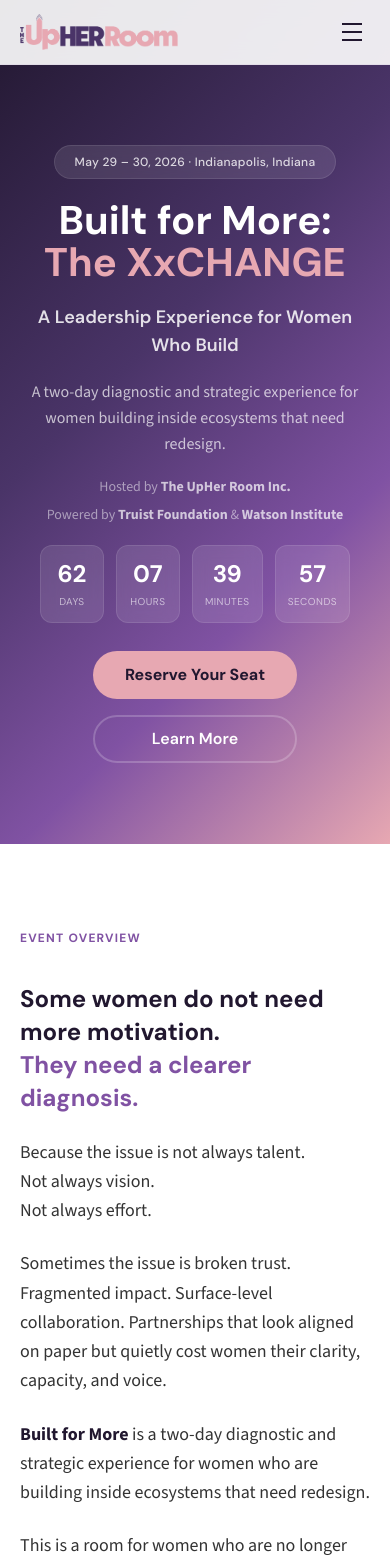
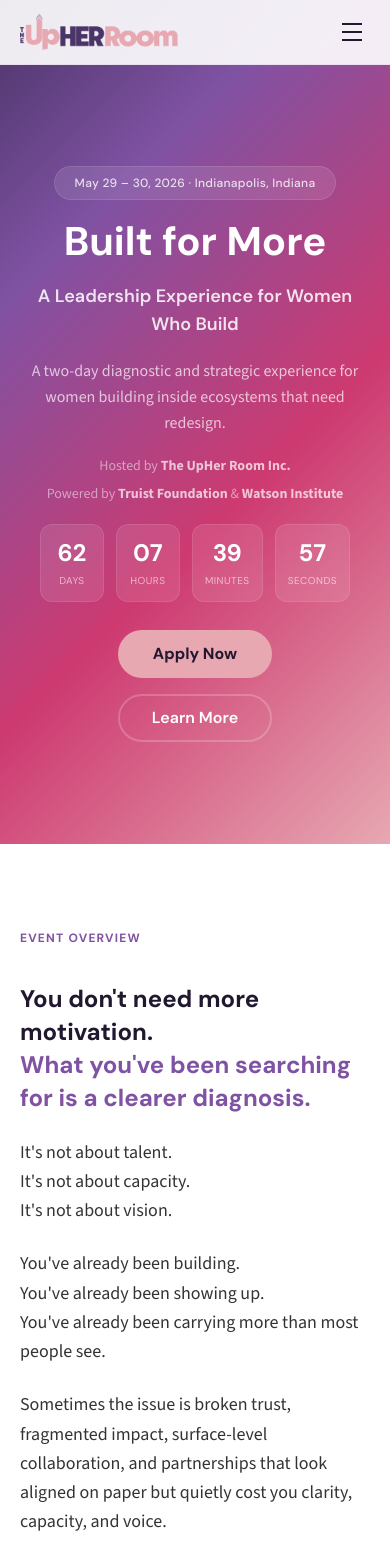
Before and after one commit to theupherroom/realHer, a Next.js app: page / in a window 390 px wide. Shown: the top 1566 px of the page. Built offline with nearby package versions, Linux system fonts and the light colour scheme.

Commit message:
added new images, added extra pink gradient

```diff
--- a/app/components/mobile-nav.tsx
+++ b/app/components/mobile-nav.tsx
@@ -49,11 +49,11 @@
               </a>
             ))}
             <a
-              href="#tickets"
+              href="/register"
               onClick={() => setOpen(false)}
               className="mt-2 flex items-center justify-center px-5 h-10 rounded-full bg-primary text-white text-sm font-semibold"
             >
-              Register Now
+              Apply Now
             </a>
           </nav>
         </div>
--- a/app/components/schedule-section.tsx
+++ b/app/components/schedule-section.tsx
@@ -121,10 +121,6 @@
         heading="Saturday — May 30"
         subheading="The Build Lab · 9:00 AM – 5:00 PM"
       />
-
-      <p className="md:col-span-2 text-center text-xs text-white/40 font-source pt-2">
-        Tap or hover any session to read more.
-      </p>
     </div>
   );
 }
--- a/app/layout.tsx
+++ b/app/layout.tsx
@@ -16,9 +16,9 @@
 
 export const metadata: Metadata = {
   title:
-    "Built for More — A Leadership Symposium for Women Who Build | The UpHer Room",
+    "Built for More — A Leadership Experience for Women Who Build | The UpHer Room",
   description:
-    "A two-day diagnostic and strategic experience for women building inside ecosystems that need redesign. May 29–30, 2026 in Indianapolis, Indiana. Hosted by The UpHer Room Inc.",
+    "A two-day leadership experience for women navigating misalignment, fragmentation, and the realities of building inside systems that need redesign. May 29–30, 2026 in Indianapolis, Indiana. Hosted by The UpHer Room Inc.",
 };
 
 export default function RootLayout({
--- a/app/page.tsx
+++ b/app/page.tsx
@@ -86,32 +86,32 @@
 ];
 
 const FRIDAY_SCHEDULE = [
-  { time: "6:00 PM", title: "Arrival + Check-In", desc: "Guests arrive, are welcomed, and seated. Light music, wine, and hors d’oeuvres." },
-  { time: "6:10 PM", title: "Opening Welcome", desc: "Host sets tone for the room. “This is not a performance. This is a room for real women.”" },
-  { time: "6:15 PM", title: "Identity Without Titles", desc: "“Who are you without what you do?” Small table introductions — no titles, no orgs, no achievements." },
-  { time: "6:30 PM", title: "Reflection Moment", desc: "“What did you notice?” Quick table discussion." },
-  { time: "6:40 PM", title: "The Moment of Truth", desc: "“Step Forward If…” Participants respond to prompts on partnership, visibility, and tension." },
-  { time: "6:55 PM", title: "Keynote", desc: "Short keynote and grounding moment." },
-  { time: "7:00 PM", title: "Dinner Served", desc: "Shared meal." },
-  { time: "7:10 PM", title: "Creative Interruption", desc: "Spoken word or artistic element." },
-  { time: "7:20 PM", title: "The 1st Exchange", desc: "“What do you want her to know?” Participants write anonymous messages." },
-  { time: "7:35 PM", title: "Reflection + Read Aloud", desc: "Cards redistributed and read. Table discussion follows." },
-  { time: "7:50 PM", title: "“I See You”", desc: "Paired interaction — one speaks, one affirms. Then switch." },
-  { time: "8:10 PM", title: "Closing Moment", desc: "Host anchors the evening and previews Saturday." },
-  { time: "8:20 PM", title: "Photos + Light Networking", desc: "Legacy Goods preview and distribution." },
+  { time: "6:00 PM", title: "Arrival + Check-In" },
+  { time: "6:10 PM", title: "Opening Welcome" },
+  { time: "6:15 PM", title: "Activation 1: Identity Without Titles" },
+  { time: "6:30 PM", title: "Reflection Moment" },
+  { time: "6:40 PM", title: "Activation 2: The Moment of Truth" },
+  { time: "6:55 PM", title: "Keynote" },
+  { time: "7:00 PM", title: "Dinner Served" },
+  { time: "7:10 PM", title: "Creative Interruption" },
+  { time: "7:20 PM", title: "Activation 3: The 1st Exchange" },
+  { time: "7:35 PM", title: "Reflection + Read Aloud" },
+  { time: "7:50 PM", title: "Activation 4: “I See You”" },
+  { time: "8:10 PM", title: "Closing Moment" },
+  { time: "8:20 PM", title: "Photos + Light Networking" },
 ];
 
 const SATURDAY_SCHEDULE = [
-  { time: "9:00 AM", title: "Arrival + Morning Fuel", desc: "Breakfast and informal connection." },
-  { time: "9:15 AM", title: "Formal Introductions", desc: "Participants share name, what they’re building, and affiliations." },
-  { time: "9:35 AM", title: "Opening Keynote", desc: "“Why are we here? Why are we building?”" },
-  { time: "10:00 AM", title: "The Open Window", desc: "“What are you building?” (anonymous). Participants share impact, audience, and needs — no names or orgs attached." },
-  { time: "10:45 AM", title: "The 2nd Exchange · Build Lab", desc: "Groups formed by alignment. Set aside individual agendas and build a shared concept or solution together." },
-  { time: "1:15 PM", title: "Lunch + Informal Dialogue", desc: "Shared meal and continued conversation." },
-  { time: "2:00 PM", title: "Group Share + Reflection", desc: "Each group presents — key insights and shifts." },
-  { time: "3:00 PM", title: "Signature Conversation", desc: "“What does real collaboration actually look like?” / “What does it mean to be a girl’s girl?” Facilitated discussion." },
-  { time: "4:40 PM", title: "“Leaving Different”", desc: "Blindfold and affirmation experience." },
-  { time: "5:00 PM", title: "Close", desc: "Host anchors the full experience." },
+  { time: "9:00 AM", title: "Arrival + Morning Fuel" },
+  { time: "9:15 AM", title: "Activation 1: Formal Introductions" },
+  { time: "9:35 AM", title: "Opening Keynote" },
+  { time: "10:00 AM", title: "Activation 2: The Open Window" },
+  { time: "10:45 AM", title: "Activation 3: The 2nd Exchange" },
+  { time: "1:15 PM", title: "Lunch + Informal Dialogue" },
+  { time: "2:00 PM", title: "Group Share + Reflection" },
+  { time: "3:00 PM", title: "Signature Conversation" },
+  { time: "4:40 PM", title: "Activation 4: “Leaving Different”" },
+  { time: "5:00 PM", title: "Close" },
 ];
 
 /* ─── page ──────────────────────────────────────────────── */
@@ -146,7 +146,7 @@
             href="/register"
             className="hidden sm:inline-flex items-center justify-center shrink-0 px-5 h-9 rounded-full bg-primary text-white text-[13px] font-semibold hover:bg-primary-fg transition-colors whitespace-nowrap"
           >
-            Register Now
+            Apply Now
           </a>
           <MobileNav />
         </div>
@@ -156,7 +156,7 @@
       <section
         id="event-details"
         className="relative min-h-[100svh] flex items-center justify-center overflow-hidden pt-16"
-        style={{ background: "linear-gradient(135deg, #21172f 0%, #4a3468 40%, #8052a3 70%, #e7a8b2 100%)" }}
+        style={{ background: "linear-gradient(135deg, #4a3468 0%, #8052a3 25%, #cd3a70 60%, #e7a8b2 100%)" }}
       >
         <div className="relative z-10 container-site text-center flex flex-col items-center gap-5 sm:gap-6 py-16 sm:py-20">
           <span className="inline-block px-5 py-2 rounded-full bg-white/10 backdrop-blur-sm text-white/80 text-xs sm:text-sm font-medium tracking-wide border border-white/10">
@@ -164,9 +164,7 @@
           </span>
 
           <h1 className="text-[2.5rem] sm:text-5xl md:text-6xl lg:text-7xl font-bold text-white leading-[1.05] max-w-5xl px-2">
-            Built for More:
-            <br />
-            <span className="text-secondary">The XxCHANGE</span>
+            Built for More
           </h1>
           <p className="text-lg sm:text-xl md:text-2xl text-white/85 font-semibold max-w-2xl px-2">
             A Leadership Experience for Women Who Build
@@ -187,10 +185,10 @@
 
           <div className="flex flex-col sm:flex-row gap-4 mt-2">
             <a
-              href="#tickets"
+              href="/register"
               className="inline-flex items-center justify-center px-8 h-12 rounded-full bg-secondary text-primary-dk font-bold hover:bg-secondary/90 transition-colors text-base"
             >
-              Reserve Your Seat
+              Apply Now
             </a>
             <a
               href="#overview"
@@ -211,29 +209,38 @@
 
           <div className="mt-8 space-y-6 text-lg sm:text-xl leading-relaxed text-foreground/80 font-source">
             <p className="text-2xl sm:text-3xl font-bold text-primary-dk leading-snug font-sans">
-              Some women do not need more motivation.
+              You don&apos;t need more motivation.
               <br />
-              <span className="text-primary">They need a clearer diagnosis.</span>
+              <span className="text-primary">What you&apos;ve been searching for is a clearer diagnosis.</span>
             </p>
 
             <p>
-              Because the issue is not always talent.
+              It&apos;s not about talent.
               <br />
-              Not always vision.
+              It&apos;s not about capacity.
               <br />
-              Not always effort.
+              It&apos;s not about vision.
             </p>
 
             <p>
-              Sometimes the issue is broken trust. Fragmented impact.
-              Surface-level collaboration. Partnerships that look aligned on
-              paper but quietly cost women their clarity, capacity, and voice.
+              You&apos;ve already been building.
+              <br />
+              You&apos;ve already been showing up.
+              <br />
+              You&apos;ve already been carrying more than most people see.
+            </p>
+
+            <p>
+              Sometimes the issue is broken trust, fragmented impact,
+              surface-level collaboration, and partnerships that look aligned on
+              paper but quietly cost you clarity, capacity, and voice.
             </p>
 
             <p>
               <strong className="text-primary-dk">Built for More</strong> is a
-              two-day diagnostic and strategic experience for women who are
-              building inside ecosystems that need redesign.
+              two-day leadership experience for women navigating misalignment,
+              fragmentation, and the realities of building inside systems that
+              need redesign.
             </p>
 
             <p>
@@ -250,18 +257,17 @@
         {[
           { src: "photo-1563132337-f159f484226c", role: "Corporate Leader",     pos: "object-center" },
           { src: "photo-1573497491765-dccce02b29df", role: "Nonprofit Founder", pos: "object-top" },
-          { src: "photo-1611432579402-7037e3e2c1e4", role: "Entrepreneur",      pos: "object-center" },
-          { src: "photo-1531123897727-8f129e1688ce", role: "Community Advocate", pos: "object-top" },
-          { src: "photo-1589156280159-27698a70f29e", role: "Emerging Leader",   pos: "object-[50%_20%]" },
+          { src: "photo-1534751516642-a1af1ef26a56", role: "Entrepreneur",      pos: "object-top" },
+          { src: "photo-1611432579402-7037e3e2c1e4", role: "Community Advocate", pos: "object-center" },
+          { src: "photo-1580489944761-15a19d654956", role: "Emerging Leader",   pos: "object-top" },
         ].map((w, i) => (
           <div key={i} className={`relative overflow-hidden ${i === 4 ? "hidden lg:block" : ""}`}>
-            <Image
-              src={`https://images.unsplash.com/${w.src}?w=600&q=85`}
+            {/* eslint-disable-next-line @next/next/no-img-element */}
+            <img
+              src={`https://images.unsplash.com/${w.src}?w=800&q=85&auto=format&fit=crop`}
               alt={w.role}
-              fill
-              unoptimized
-              sizes="(max-width: 1024px) 50vw, 20vw"
-              className={`object-cover ${w.pos}`}
+              loading="lazy"
+              className={`absolute inset-0 w-full h-full object-cover ${w.pos}`}
             />
             <div className="absolute inset-0 bg-gradient-to-t from-primary-dk/85 via-primary-dk/20 to-transparent" />
             <div className="absolute bottom-0 inset-x-0 p-5">
@@ -465,7 +471,7 @@
                   </div>
                   <div>
                     <p className="font-bold text-primary-dk text-sm leading-snug">Certificate in Strategic Leadership &amp; Ecosystem Building</p>
-                    <p className="text-foreground/55 text-xs mt-1 font-source">Awarded upon completion of the symposium</p>
+                    <p className="text-foreground/55 text-xs mt-1 font-source">Awarded after the convening</p>
                   </div>
                 </div>
 
@@ -512,10 +518,10 @@
         <div className="container-site">
           <div className="text-center mb-12">
             <span className="text-xs font-bold uppercase tracking-widest text-primary">
-              Reserve Your Seat
+              Apply to Attend
             </span>
             <h2 className="text-3xl sm:text-4xl font-bold text-primary-dk mt-3 leading-tight">
-              Built for More: <span className="text-primary">The XxCHANGE</span>
+              Built for <span className="text-primary">More</span>
             </h2>
             <p className="text-foreground/60 max-w-2xl mx-auto mt-5 font-source leading-relaxed">
               A two-day experience for women building at capacity and ready for
@@ -561,7 +567,7 @@
               href="/register"
               className="mt-10 flex items-center justify-center h-14 rounded-full bg-primary text-white font-bold text-base hover:bg-primary-fg transition-colors"
             >
-              Save Your Seat
+              Apply Now
             </a>
 
             <p className="mt-5 text-center text-xs text-foreground/50 font-source leading-relaxed">
@@ -626,10 +632,34 @@
             </div>
           </div>
 
-          {/* Sponsor cards — triangle layout */}
+          {/* Sponsor cards — UpHer Room on top, Truist + Watson below */}
           <div className="max-w-5xl mx-auto">
-            {/* Top row: Truist + Watson */}
-            <div className="grid md:grid-cols-2 gap-8 mb-8">
+            {/* Top: UpHer Room centered */}
+            <div className="flex justify-center mb-8">
+              <div className="bg-white rounded-2xl p-8 border border-primary/8 flex flex-col gap-5 w-full md:w-[calc(50%-1rem)]">
+                <div className="h-12 flex items-center">
+                  <Image src="/images/uhr-logo.png" alt="The UpHer Room" width={160} height={48} className="object-contain max-h-10 w-auto" />
+                </div>
+                <p className="text-xs text-foreground/40 font-source uppercase tracking-wide -mt-2">Host Organization</p>
+                <p className="text-foreground/65 font-source leading-relaxed text-sm">
+                  The UpHer Room Inc. is a leadership development organization dedicated to equipping and convening women who are building meaningful work in their communities. Built for More is a signature initiative of The UpHer Room.
+                </p>
+                <a
+                  href="https://www.theupherroom.com"
+                  target="_blank"
+                  rel="noopener noreferrer"
+                  className="mt-auto inline-flex items-center gap-1.5 text-sm font-semibold text-primary hover:underline"
+                >
+                  Visit The UpHer Room
+                  <svg className="w-4 h-4" viewBox="0 0 20 20" fill="currentColor">
+                    <path fillRule="evenodd" d="M7.293 14.707a1 1 0 010-1.414L10.586 10 7.293 6.707a1 1 0 011.414-1.414l4 4a1 1 0 010 1.414l-4 4a1 1 0 01-1.414 0z" clipRule="evenodd" />
+                  </svg>
+                </a>
+              </div>
+            </div>
+
+            {/* Bottom row: Truist + Watson */}
+            <div className="grid md:grid-cols-2 gap-8">
               <div className="bg-white rounded-2xl p-8 border border-primary/8 flex flex-col gap-5">
                 <div className="h-12 flex items-center">
                   <Image src="/images/truist.png" alt="Truist Foundation" width={160} height={48} className="object-contain max-h-10 w-auto" />
@@ -672,30 +702,6 @@
                 </a>
               </div>
             </div>
-
-            {/* Bottom row: UpHer Room centered */}
-            <div className="flex justify-center">
-              <div className="bg-white rounded-2xl p-8 border border-primary/8 flex flex-col gap-5 w-full md:w-[calc(50%-1rem)]">
-                <div className="h-12 flex items-center">
-                  <Image src="/images/uhr-logo.png" alt="The UpHer Room" width={160} height={48} className="object-contain max-h-10 w-auto" />
-                </div>
-                <p className="text-xs text-foreground/40 font-source uppercase tracking-wide -mt-2">Host Organization</p>
-                <p className="text-foreground/65 font-source leading-relaxed text-sm">
-                  The UpHer Room Inc. is a leadership development organization dedicated to equipping and convening women who are building meaningful work in their communities. Built for More is a signature initiative of The UpHer Room.
-                </p>
-                <a
-                  href="https://www.theupherroom.com"
-                  target="_blank"
-                  rel="noopener noreferrer"
-                  className="mt-auto inline-flex items-center gap-1.5 text-sm font-semibold text-primary hover:underline"
-                >
-                  Visit The UpHer Room
-                  <svg className="w-4 h-4" viewBox="0 0 20 20" fill="currentColor">
-                    <path fillRule="evenodd" d="M7.293 14.707a1 1 0 010-1.414L10.586 10 7.293 6.707a1 1 0 011.414-1.414l4 4a1 1 0 010 1.414l-4 4a1 1 0 01-1.414 0z" clipRule="evenodd" />
-                  </svg>
-                </a>
-              </div>
-            </div>
           </div>
         </div>
       </section>
@@ -728,7 +734,7 @@
             href="/register"
             className="inline-flex items-center justify-center px-8 h-12 rounded-full bg-secondary text-primary-dk font-bold hover:bg-secondary/90 transition-colors mt-8 text-base"
           >
-            Save Your Seat
+            Apply Now
           </a>
         </div>
       </section>
@@ -804,7 +810,7 @@
         <div className="container-site">
           <div className="grid sm:grid-cols-2 lg:grid-cols-4 gap-10">
             <div className="lg:col-span-2">
-              <h3 className="font-bold text-2xl">Built for More: The XxCHANGE</h3>
+              <h3 className="font-bold text-2xl">Built for More</h3>
               <p className="text-white/50 text-sm mt-3 leading-relaxed font-source max-w-md">
                 A Leadership Experience for Women Who Build
               </p>
--- a/app/register/page.tsx
+++ b/app/register/page.tsx
@@ -34,7 +34,7 @@
 
   const buildMailto = () => {
     const lines = [
-      `BUILT FOR MORE:  THE XxCHANGE — Registration`,
+      `BUILT FOR MORE — Application`,
       `May 29–30, 2026 · Indianapolis, Indiana`,
       ``,
       `── Contact ──`,
@@ -67,7 +67,7 @@
       `──────────`,
       `📎 Please attach your headshot (JPG/PNG) to this email before sending.`,
     ];
-    const subject = `Built for More: The XxCHANGE — Registration — ${fields.fullName}`;
+    const subject = `Built for More — Application — ${fields.fullName}`;
     const body = lines.join("\n");
     return `mailto:${ADMIN_EMAIL}?subject=${encodeURIComponent(subject)}&body=${encodeURIComponent(body)}`;
   };
@@ -103,9 +103,9 @@
       <div className="container-site max-w-2xl py-12 sm:py-16">
         {/* Header */}
         <div className="mb-10">
-          <span className="text-xs font-bold uppercase tracking-widest text-primary">Registration</span>
+          <span className="text-xs font-bold uppercase tracking-widest text-primary">Application</span>
           <h1 className="text-3xl sm:text-4xl font-bold text-primary-dk mt-3 leading-tight">
-            Built for More: <span className="text-primary">The XxCHANGE</span>
+            Apply to <span className="text-primary">Built for More</span>
           </h1>
           <p className="text-foreground/60 mt-3 font-source leading-relaxed">
             May 29–30, 2026 &middot; Indianapolis, Indiana &middot; 50 Participants
@@ -252,7 +252,7 @@
             type="submit"
             className="w-full h-14 rounded-full bg-primary text-white font-bold text-base hover:bg-primary-fg transition-colors"
           >
-            Submit Registration
+            Submit Application
           </button>
 
           <p className="text-center text-xs text-foreground/40 font-source leading-relaxed">
```
